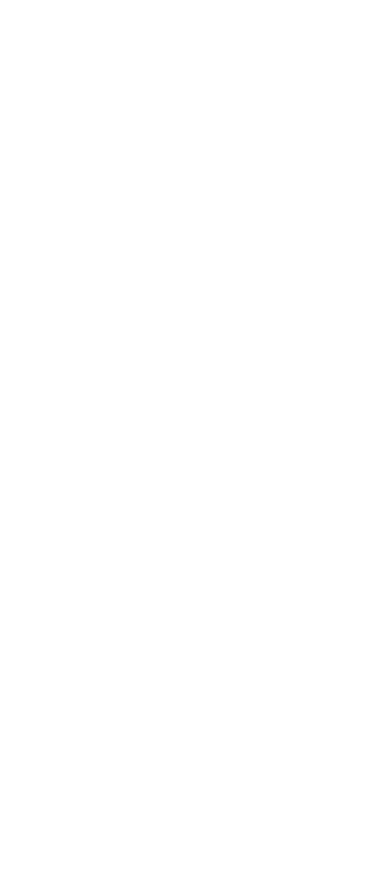
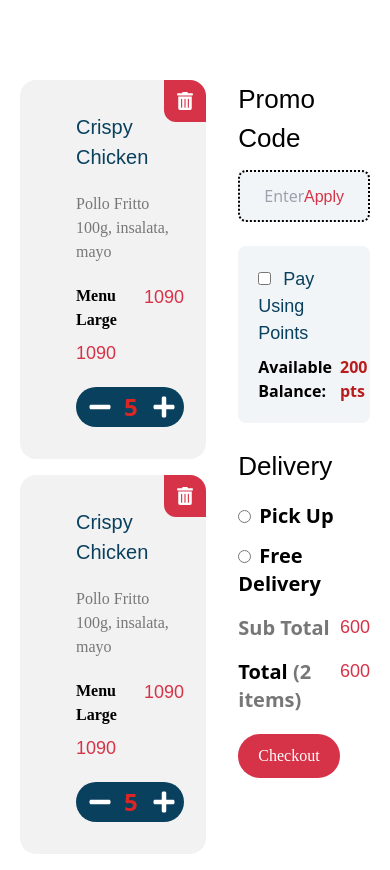
Before and after one commit to Shubh-Rajawat/ecommerce-nbt, a React (Create React App) app: page /cart in a window 390 px wide. Before the commit this address had no page. Before the commit the page ends 844 px from the top, so only its background shows below. Built offline with nearby package versions, Linux system fonts and the light colour scheme.

Commit message:
cart js and single product responsive

```diff
--- a/src/App.css
+++ b/src/App.css
@@ -64,10 +64,31 @@
   font-family: "Poppins";
   font-weight: 600;
 }
+.text-5pl {
+  font-size: 16px;
+  color: #777777;
+  font-family: "Poppins";
+}
+.text-7pl {
+  color: #d63348;
+  font-size: 16px;
+  font-family: "Rammetto One", sans-serif;
+}
+.text-6pl {
+  color: black;
+  font-size: 26px;
+  font-family: "Rammetto One", sans-serif;
+}
+.text-8pl {
+  color: #09405e;
+  font-size: 18px;
+  font-family: "Rammetto One", sans-serif;
+}
 .ss-info-text {
   font-size: 18px;
   font-family: "Poppins" !important;
 }
+
 /* background colors */
 .bg-prime-blue {
   background-color: #09405e;
--- a/src/App.js
+++ b/src/App.js
@@ -8,6 +8,7 @@
 import Footer from './components/common/header/Footer';
 import Products from './pages/Products';
 import SingleProduct from './pages/SingleProduct';
+import Cart from './pages/Cart';
 
 function App() {
   return (
@@ -19,6 +20,7 @@
           <Route path="/about" element={<About />} />
           <Route path="/products" element={<Products />} />
           <Route path="/info" element={<SingleProduct />} />
+          <Route path="/cart" element={<Cart />} />
         </Routes>
         <Footer />
       </BrowserRouter>
--- /dev/null
+++ b/src/pages/Cart.jsx
@@ -0,0 +1,147 @@
+import React from "react";
+import p1 from "../static/assets/c1.svg";
+import coin from "../static/assets/conin.svg";
+import { FaPlus } from "react-icons/fa";
+import { FaMinus } from "react-icons/fa";
+import { FaTrashAlt } from "react-icons/fa";
+
+const pro = [1, 2];
+const Cart = () => {
+  return (
+    <div>
+      <div className="ss-container  mt-20">
+        <div className="grid grid-cols-7 gap-8">
+          <div className=" col-span-4 ">
+            {pro &&
+              pro?.map((item, ind) => {
+                return (
+                  <div className="bg-[#F2F2F2]  flex gap-6 rounded-2xl p-8 relative overflow-hidden mb-4">
+                    <div className=" overflow-hidden flex-1">
+                      <img src={p1} alt="" className="rounded-2xl" />
+                    </div>
+                    <div className=" flex-1 ">
+                      <h1 className="text-2pl">Crispy Chicken</h1>
+                      <p className="text-5pl my-5">
+                        Pollo Fritto 100g, insalata, mayo
+                      </p>
+                      <div className="flex justify-between">
+                        <h3 className="text-3pl">Menu Large</h3>
+                        <h4 className="text-1pl">1090</h4>
+                      </div>
+                      <h3 className="text-1pl my-2">1090</h3>
+                      <div className=" mt-5   flex">
+                        <div className="bg-[#09405E] rounded-[50px] flex py-1">
+                          <button className=" text-2xl px-3 text-white">
+                            <FaMinus />
+                          </button>
+                          <input
+                            type="text"
+                            name=""
+                            value={5}
+                            id=""
+                            className=" w-5 text-2xl font-semibold   text-red-600 bg-transparent "
+                          />
+                          <button className=" text-2xl px-2 text-white ">
+                            <FaPlus />
+                          </button>
+                        </div>
+                      </div>
+                    </div>
+                    <div className=" absolute top-0 right-0 bg-[#D63348] p-3 rounded-es-xl ">
+                      <FaTrashAlt
+                        color="white"
+                        size={18}
+                        className="cursor-pointer"
+                      />
+                    </div>
+                  </div>
+                );
+              })}
+          </div>
+          <div className=" col-span-3">
+            <div className="">
+              <h1 className="text-6pl">Promo Code</h1>
+              <div className="my-3 border-dotted border-2 rounded-lg border-black overflow-hidden flex justify-between items-center px-6 bg-[#F2F5F7]">
+                <div className="w-full">
+                  <input
+                    type="text"
+                    name=""
+                    id=""
+                    className=" h-12 bg-transparent w-full focus-visible:outline-none"
+                    placeholder="Enter coupon code here"
+                  />
+                </div>
+                <div className="">
+                  <button className="text-7pl">Apply</button>
+                </div>
+              </div>
+              <div className="my-6 rounded-lg bg-[#F2F5F7] p-5">
+                <label htmlFor="points" className="text-8pl">
+                  <input
+                    type="checkbox"
+                    name="points"
+                    id="points"
+                    className=" mr-3"
+                  />
+                  Pay Using Points
+                </label>
+                <div className="flex  mt-2">
+                  <span className="flex items-center font-bold">
+                    Available Balance:
+                    <span className="mx-1">
+                      <img src={coin} alt="" />
+                    </span>
+                  </span>
+                  <span className="font-bold text-red-700">200 pts</span>
+                </div>
+              </div>
+              <div className="">
+                <h1 className="text-6pl my-4">Delivery</h1>
+                <div className="flex flex-col gap-3">
+                  <label htmlFor="pickup" className=" text-xl font-semibold">
+                    <input
+                      type="radio"
+                      name="del"
+                      id="pickup"
+                      className="mr-2"
+                    />
+                    Pick Up
+                  </label>
+                  <label
+                    htmlFor="free_delivery"
+                    className=" text-xl font-semibold"
+                  >
+                    <input
+                      type="radio"
+                      name="del"
+                      id="free_delivery"
+                      className="mr-2"
+                    />
+                    Free Delivery
+                  </label>
+                </div>
+              </div>
+              <div className="flex justify-between my-4">
+                <span className="font-bold text-xl text-[#777777]">
+                  Sub Total
+                </span>
+                <span className="text-1pl">600</span>
+              </div>
+              <div className="flex justify-between">
+                <span className="font-bold text-xl">
+                  Total <span className="text-[#777777]">(2 items)</span>
+                </span>
+                <span className="text-1pl">600</span>
+              </div>
+              <div className=" mt-5">
+                <button className="btn-red ">Checkout</button>
+              </div>
+            </div>
+          </div>
+        </div>
+      </div>
+    </div>
+  );
+};
+
+export default Cart;
```
Also changed, not shown: src/static/assets/c1.svg (added), src/static/assets/conin.svg (added).
